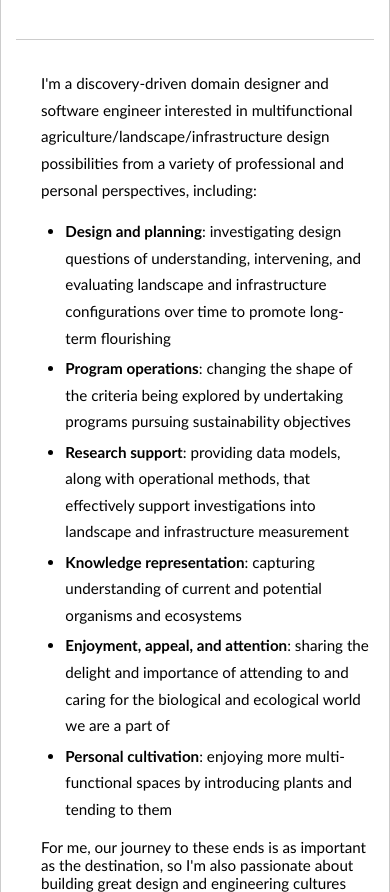
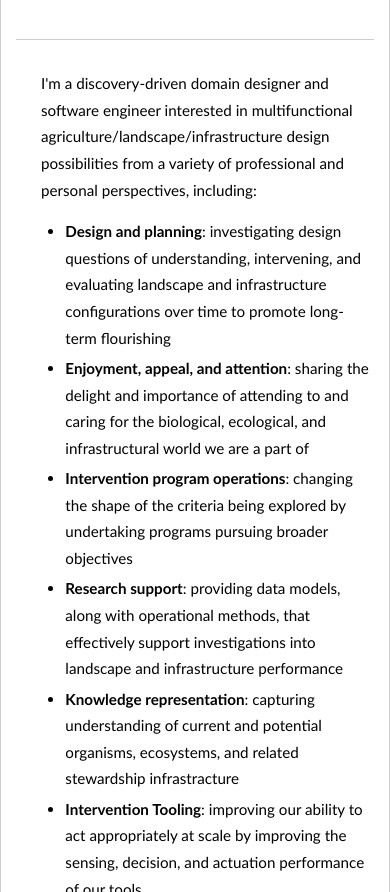
Before and after one commit to JohnBenjaminCassel/JohnBenjaminCassel.github.io, a plain HTML site: page index.html in a window 390 px wide. Shown: the part 208-1100 px from the top of the page. Drawn offline with Linux system fonts and the light colour scheme.

Commit message:
Update the webpage with a new font, some mobility fixes, some proofreading, and a new point

```diff
--- a/index.html
+++ b/index.html
@@ -477,14 +477,14 @@
               <ul>
                 <li><b>Design and planning</b>: investigating design questions of understanding, intervening, and
                   evaluating landscape and infrastructure configurations over time to promote long-term flourishing</li>
-                <li><b>Program operations</b>: changing the shape of the criteria being explored by undertaking
-                  programs pursuing sustainability objectives</li>
+                <li><b>Enjoyment, appeal, and attention</b>: sharing the delight and importance of attending to and
+                  caring for the biological, ecological, and infrastructural world we are a part of</li>
+                  <li><b>Intervention program operations</b>: changing the shape of the criteria being explored by undertaking
+                  programs pursuing broader objectives</li>
                 <li><b>Research support</b>: providing data models, along with operational methods, that effectively
-                  support investigations into landscape and infrastructure measurement</li>
-                <li><b>Knowledge representation</b>: capturing understanding of current and potential organisms and
-                  ecosystems</li>
-                <li><b>Enjoyment, appeal, and attention</b>: sharing the delight and importance of attending to and
-                  caring for the biological and ecological world we are a part of</li>
+                  support investigations into landscape and infrastructure performance</li>
+                <li><b>Knowledge representation</b>: capturing understanding of current and potential organisms, ecosystems, and related stewardship infrastracture</li>
+                <li><b>Intervention Tooling</b>: improving our ability to act appropriately at scale by improving the sensing, decision, and actuation performance of our tools</li>
                 <li><b>Personal cultivation</b>: enjoying more multi-functional spaces by introducing plants and tending
                   to them</li>
               </ul>
@@ -493,7 +493,7 @@
               building great design and engineering cultures wherever I work, aiming to be open, engaged, present,
               communicative, courageous, and kind.
               <br><br>In previous academic work, I explored discovery and planning processes in risk governance,
-              engineering design, and strategic foresight. I'm still interested these topics.
+              engineering design, and strategic foresight. I'm still interested in these topics.
               <br><br>
               Outside of these interests, I enjoy reading, listening to music, podcasts, jogging, keeping up with
               friends, and just generally being here to enjoy life.
```
